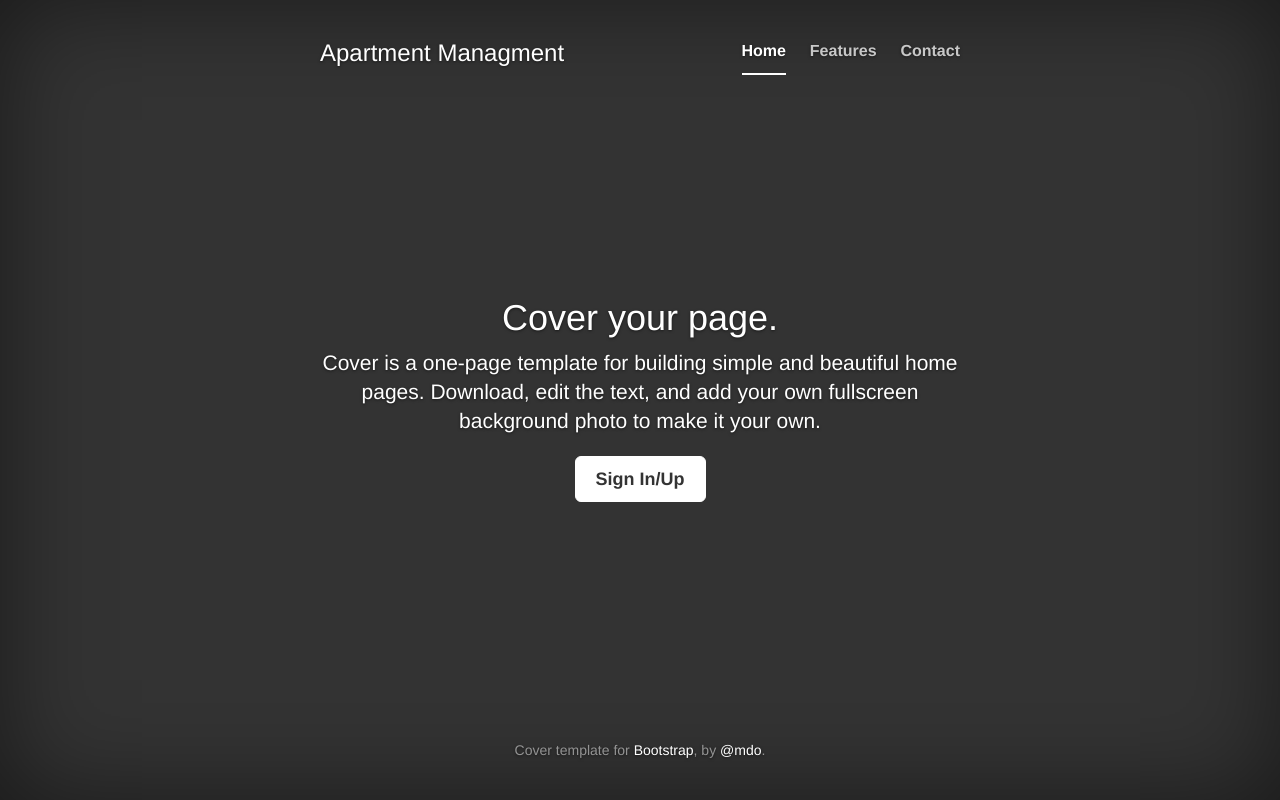
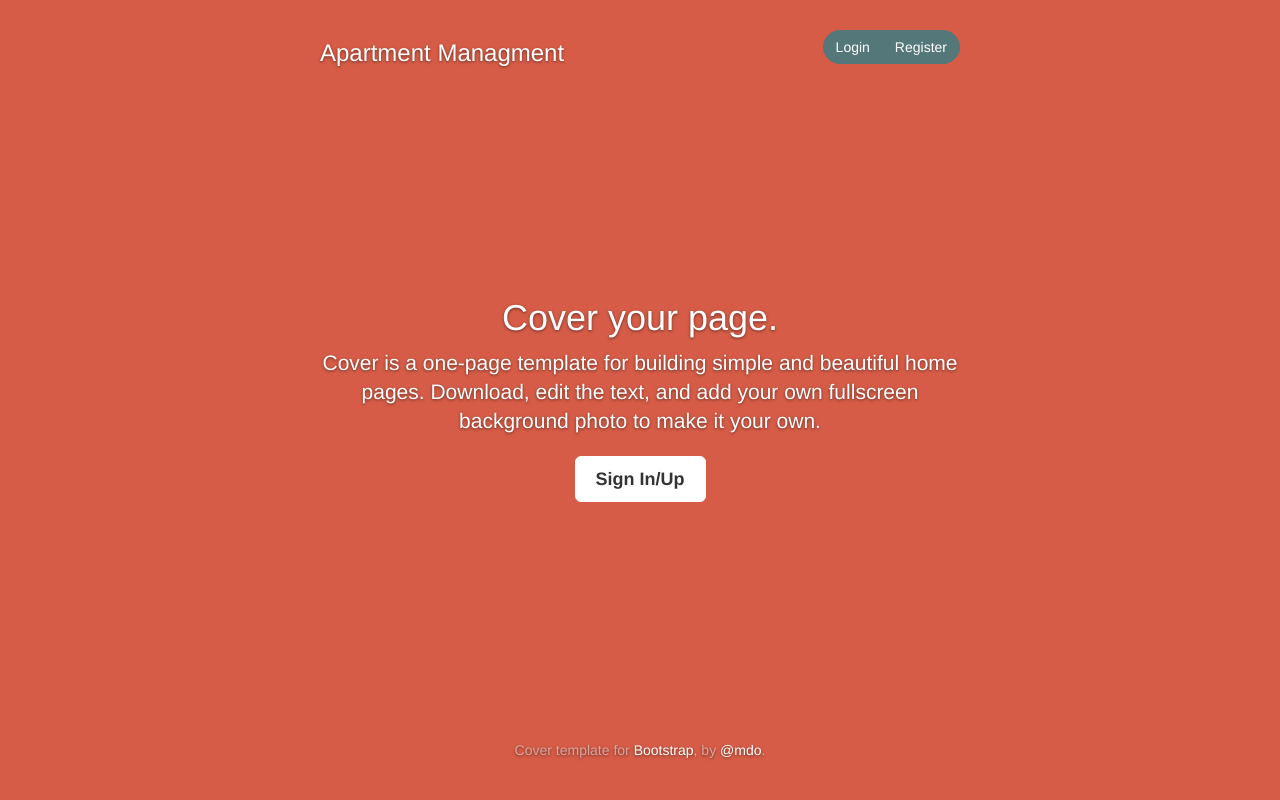
Before and after one commit to nherlihy/Apartment_Managment, a Django app: page / in a window 1280 px wide. Run offline with Django 3.2, Linux system fonts and the light colour scheme; some libraries are stand-ins or nearby versions.

Commit message:
Starting home screen

```diff
--- a/apartment_managment/settings.py
+++ b/apartment_managment/settings.py
@@ -81,7 +81,7 @@ DATABASES = {
         'ENGINE': 'django.db.backends.mysql',
         'NAME': 'apartment_managment',
         'USER': 'root',
-        'PASSWORD': '',
+        'PASSWORD': 'Csmmil115',
         'HOST': '127.0.0.1',
         'PORT': '3306',
     }
--- /dev/null
+++ b/app/static/css/home.css
@@ -0,0 +1,27 @@
+/*Yellowish color: #EBCE7E
+Orange color: #D65C47
+Red color: #BF2C46
+Maroon: #552437
+green: #547779*/
+
+.btn-round{
+	border-radius: 17px;
+	background-color: #547779;
+	border-color: #547779;
+}
+
+.inner .btn-group{
+	align-self: flex-end;
+}
+
+.masthead-brand{
+	text-align: center;
+}
+
+.masthead{
+	width: 100%;
+}
+
+.site-wrapper-inner{
+	background-color: #D65C47;
+}
--- a/app/templates/public/home.html
+++ b/app/templates/public/home.html
@@ -14,6 +14,7 @@
 
     <!-- Bootstrap core CSS -->
     <link href="static/css/bootstrap.min.css" rel="stylesheet">
+    <link rel="stylesheet" type="text/css" href="static/css/home.css">
 
     <!-- Custom styles for this template -->
     <link href="static/css/cover.css" rel="stylesheet">
@@ -38,13 +39,14 @@
           <div class="masthead clearfix">
             <div class="inner">
               <h3 class="masthead-brand">Apartment Managment</h3>
-              <nav>
-                <ul class="nav masthead-nav">
-                  <li class="active"><a href="#">Home</a></li>
-                  <li><a href="#">Features</a></li>
-                  <li><a href="#">Contact</a></li>
-                </ul>
-              </nav>
+              <ul class="nav masthead-nav">
+                <li>
+                  <div class="btn-group">
+                    <button type="button" class="btn btn-round btn-info">Login</button>
+                    <button type="button" class="btn btn-round btn-info">Register</button>
+                  </div>
+              </li>
+              </ul>
             </div>
           </div>
 
```
